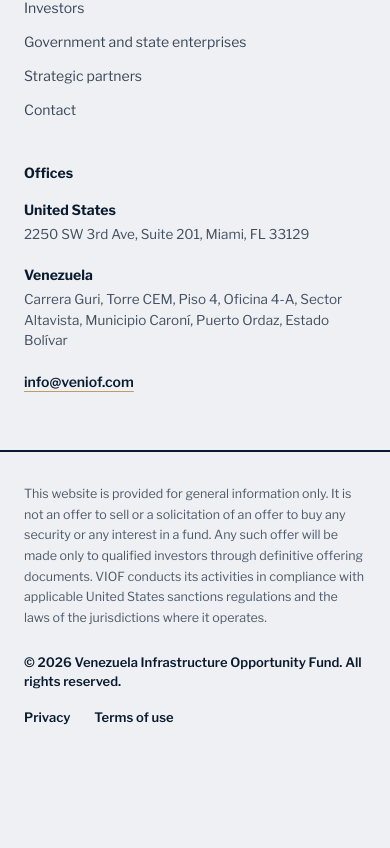
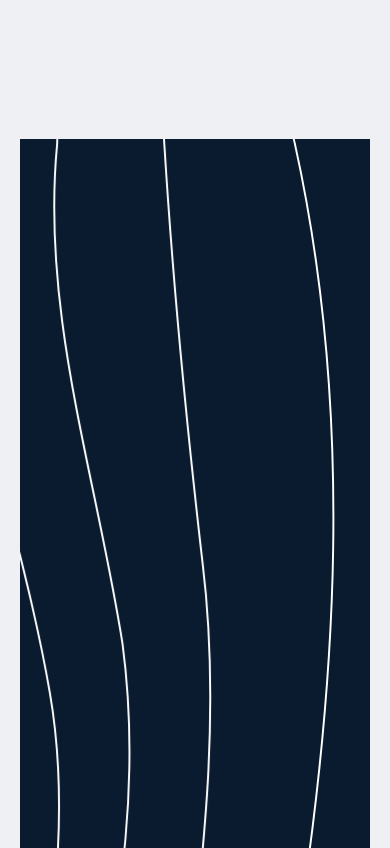
Before and after one commit to FPTPanama/veniof, a Next.js app: page /en in a window 390 px wide. Shown: the part 8836-9684 px from the top of the page. Before the commit the page ends 9619 px from the top, so only its background shows below. Built offline with nearby package versions, Linux system fonts and the light colour scheme.

Commit message:
producto que se venden en dolares ok

```diff
--- a/src/components/home/HomeFocusSection.tsx
+++ b/src/components/home/HomeFocusSection.tsx
@@ -106,7 +106,7 @@
   return (
     <section
       ref={rootRef}
-      className="relative mt-10 w-full overflow-hidden sm:mt-14 md:mt-16"
+      className="relative mt-10 w-full overflow-hidden px-5 sm:mt-14 sm:px-6 md:mt-16 md:px-14"
     >
       <div className="relative mx-auto w-full max-w-[1200px] overflow-hidden bg-navy">
         <div
--- a/src/components/home/HomePage.tsx
+++ b/src/components/home/HomePage.tsx
@@ -41,13 +41,11 @@
       {/* 5 — Image break */}
       <HomeImageBreak section={sections[4]} />
 
-      {/* 6 — Proyectos teaser
+      {/* 6 — Proyectos teaser */}
       <HomeProjectsTeaser section={sections[5]} locale={locale} />
-      */}
 
-      {/* 7 — Foco / sectores
+      {/* 7 — Foco / sectores */}
       <HomeFocusSection section={sections[5]} locale={locale} />
-      */}
 
       {/* 8 — Aliados
       <HomePartnersSection section={sections[6]} locale={locale} />
--- a/src/components/home/HomeProjectsTeaser.tsx
+++ b/src/components/home/HomeProjectsTeaser.tsx
@@ -115,7 +115,11 @@
               </p>
             ) : null}
             {cta ? (
-              <ButtonLink href={pagePath(locale, cta.href)} variant="navy">
+              <ButtonLink
+                href={pagePath(locale, cta.href)}
+                variant="navy"
+                className="w-full sm:w-auto"
+              >
                 <span>{cta.label}</span>
                 <ArrowRight aria-hidden className="h-4 w-4 shrink-0" />
               </ButtonLink>
```
